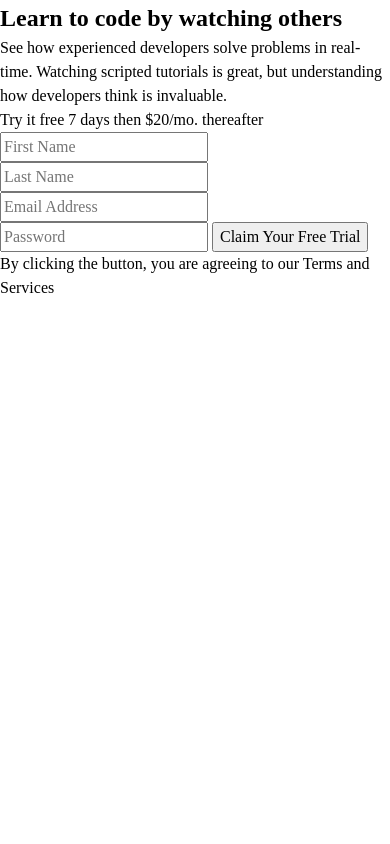
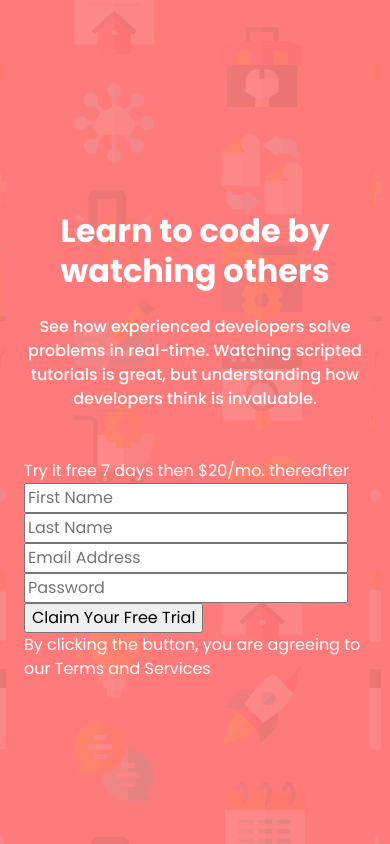
Before and after one commit to Moses2308/FEM-signup-form, a plain HTML site: page index.html in a window 390 px wide. Drawn offline with Linux system fonts and the light colour scheme.

Commit message:
mobile styles for body, main, and page-content section

```diff
--- a/style.css
+++ b/style.css
@@ -7,9 +7,37 @@
   /* Neutral Colors */
   --color-darkBlue: hsl(249, 10%, 26%);
   --color-grayishBlue: hsl(246, 25%, 77%);
+  --color-white: white;
   /* font weights */
   --weight-light: 400;
   --weight-normal: 500;
   --weight-bold: 600;
   --weight-heavy: 700;
 }
+body {
+  min-height: 100vh;
+  background-image: url(images/bg-intro-mobile.png);
+  background-color: var(--color-red);
+  font-family: "Poppins", Arial, Helvetica, sans-serif;
+  font-size: 1rem;
+  color: var(--color-white);
+
+  display: grid;
+  place-content: center;
+}
+main {
+  margin: 1.5rem;
+}
+.page-content {
+  text-align: center;
+  padding: 3rem 0;
+}
+.page-content h1 {
+  font-size: 2rem;
+  line-height: 1.25;
+  margin-bottom: 1.5rem;
+  font-weight: var(--weight-heavy);
+}
+.page-content p {
+  font-weight: var(--weight-normal);
+}
```
